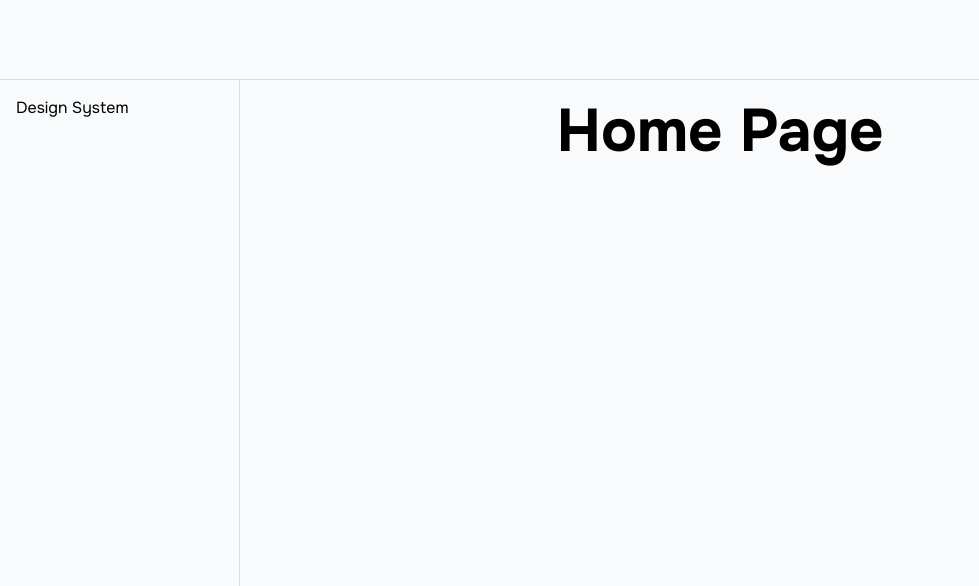
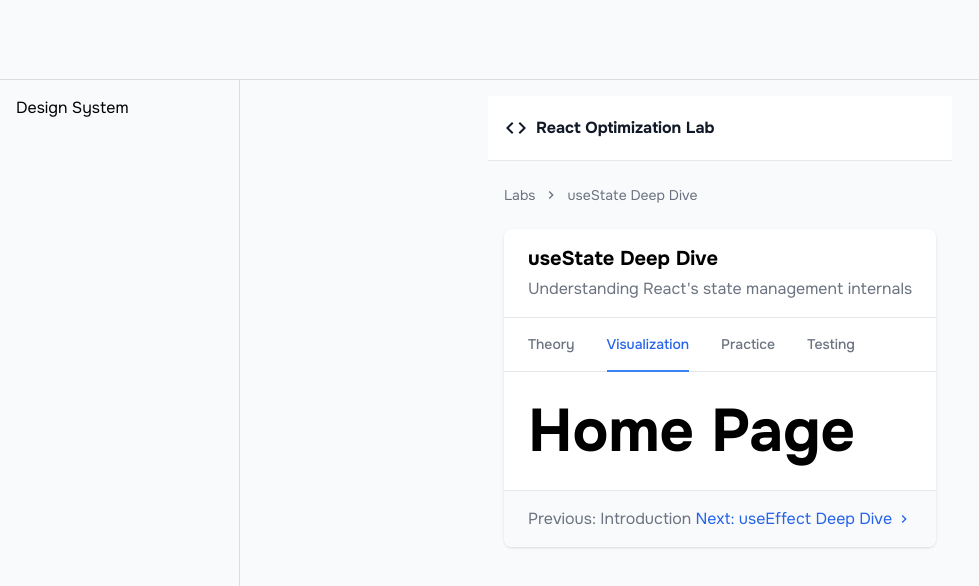
Before and after one commit to androbro/optimizeReact, a React (Vite) app in the folder optimize-react/: page / in a window 1280 px wide. Shown: the top 586 px of the page, without its empty margins (0-979 px from the left). Built offline with nearby package versions, Linux system fonts and the light colour scheme.

Commit message:
feat: added homepage and layout

```diff
--- a/optimize-react/src/output.css
+++ b/optimize-react/src/output.css
@@ -1,6 +1,4 @@
-*,
-::before,
-::after {
+*, ::before, ::after {
   --tw-border-spacing-x: 0;
   --tw-border-spacing-y: 0;
   --tw-translate-x: 0;
@@ -52,7 +50,6 @@
   --tw-contain-layout:  ;
   --tw-contain-paint:  ;
   --tw-contain-style:
-;
 }
 
 ::backdrop {
@@ -107,124 +104,315 @@
   --tw-contain-layout:  ;
   --tw-contain-paint:  ;
   --tw-contain-style:
-;
 }
 
 .container {
-    width: 100%;
+  width: 100%
 }
 
 @media (min-width: 640px) {
   .container {
-        max-width: 640px;
+    max-width: 640px
   }
 }
 
 @media (min-width: 768px) {
   .container {
-        max-width: 768px;
+    max-width: 768px
   }
 }
 
 @media (min-width: 1024px) {
   .container {
-        max-width: 1024px;
+    max-width: 1024px
   }
 }
 
 @media (min-width: 1280px) {
   .container {
-        max-width: 1280px;
+    max-width: 1280px
   }
 }
 
 @media (min-width: 1536px) {
   .container {
-        max-width: 1536px;
+    max-width: 1536px
   }
 }
 
+#root .mx-2 {
+  margin-left: 0.5rem;
+  margin-right: 0.5rem
+}
+
+#root .mx-auto {
+  margin-left: auto;
+  margin-right: auto
+}
+
 #root .mt-4 {
-    margin-top: 1rem;
+  margin-top: 1rem
 }
 
 #root .mt-8 {
-    margin-top: 2rem;
+  margin-top: 2rem
+}
+
+#root .-mb-px {
+  margin-bottom: -1px
+}
+
+#root .mb-6 {
+  margin-bottom: 1.5rem
+}
+
+#root .ml-1 {
+  margin-left: 0.25rem
+}
+
+#root .mr-2 {
+  margin-right: 0.5rem
+}
+
+#root .mr-8 {
+  margin-right: 2rem
+}
+
+#root .mt-1 {
+  margin-top: 0.25rem
 }
 
 #root .flex {
-    display: flex;
+  display: flex
 }
 
 #root .h-screen {
-    height: 100vh;
+  height: 100vh
+}
+
+#root .h-16 {
+  height: 4rem
+}
+
+#root .h-4 {
+  height: 1rem
+}
+
+#root .h-5 {
+  height: 1.25rem
+}
+
+#root .h-6 {
+  height: 1.5rem
+}
+
+#root .min-h-screen {
+  min-height: 100vh
+}
+
+#root .w-4 {
+  width: 1rem
+}
+
+#root .w-5 {
+  width: 1.25rem
+}
+
+#root .w-6 {
+  width: 1.5rem
+}
+
+#root .max-w-7xl {
+  max-width: 80rem
+}
+
+#root .items-center {
+  align-items: center
+}
+
+#root .justify-between {
+  justify-content: space-between
 }
 
 #root .gap-4 {
-    gap: 1rem;
+  gap: 1rem
+}
+
+#root :is(.space-x-4 > :not([hidden]) ~ :not([hidden])) {
+  --tw-space-x-reverse: 0;
+  margin-right: calc(1rem * var(--tw-space-x-reverse));
+  margin-left: calc(1rem * calc(1 - var(--tw-space-x-reverse)))
 }
 
 #root .rounded {
-    border-radius: 0.25rem;
+  border-radius: 0.25rem
+}
+
+#root .rounded-lg {
+  border-radius: 0.5rem
+}
+
+#root .rounded-b-lg {
+  border-bottom-right-radius: 0.5rem;
+  border-bottom-left-radius: 0.5rem
 }
 
 #root .border {
-    border-width: 1px;
+  border-width: 1px
+}
+
+#root .border-b {
+  border-bottom-width: 1px
+}
+
+#root .border-b-2 {
+  border-bottom-width: 2px
+}
+
+#root .border-t {
+  border-top-width: 1px
+}
+
+#root .border-blue-500 {
+  --tw-border-opacity: 1;
+  border-color: rgb(59 130 246 / var(--tw-border-opacity, 1))
+}
+
+#root .border-transparent {
+  border-color: transparent
 }
 
 #root .bg-primary-main {
   --tw-bg-opacity: 1;
-    background-color: rgb(100 10 255 / var(--tw-bg-opacity, 1));
+  background-color: rgb(100 10 255 / var(--tw-bg-opacity, 1))
 }
 
 #root .bg-secondary-main {
   --tw-bg-opacity: 1;
-    background-color: rgb(250 255 127 / var(--tw-bg-opacity, 1));
+  background-color: rgb(250 255 127 / var(--tw-bg-opacity, 1))
+}
+
+#root .bg-gray-50 {
+  --tw-bg-opacity: 1;
+  background-color: rgb(249 250 251 / var(--tw-bg-opacity, 1))
+}
+
+#root .bg-white {
+  --tw-bg-opacity: 1;
+  background-color: rgb(255 255 255 / var(--tw-bg-opacity, 1))
 }
 
 #root .p-4 {
-    padding: 1rem;
+  padding: 1rem
 }
 
 #root .p-8 {
-    padding: 2rem;
+  padding: 2rem
+}
+
+#root .p-6 {
+  padding: 1.5rem
+}
+
+#root .px-4 {
+  padding-left: 1rem;
+  padding-right: 1rem
+}
+
+#root .px-6 {
+  padding-left: 1.5rem;
+  padding-right: 1.5rem
+}
+
+#root .py-4 {
+  padding-top: 1rem;
+  padding-bottom: 1rem
+}
+
+#root .py-6 {
+  padding-top: 1.5rem;
+  padding-bottom: 1.5rem
 }
 
 #root .text-2xl {
   font-size: 1.5rem;
-    line-height: 2rem;
+  line-height: 2rem
 }
 
 #root .text-3xl {
   font-size: 1.875rem;
-    line-height: 2.25rem;
+  line-height: 2.25rem
 }
 
 #root .text-4xl {
   font-size: 2.25rem;
-    line-height: 2.5rem;
+  line-height: 2.5rem
 }
 
 #root .text-base {
   font-size: 1rem;
-    line-height: 1.5rem;
+  line-height: 1.5rem
 }
 
 #root .text-sm {
   font-size: 0.875rem;
-    line-height: 1.25rem;
+  line-height: 1.25rem
 }
 
 #root .text-xl {
   font-size: 1.25rem;
-    line-height: 1.75rem;
+  line-height: 1.75rem
+}
+
+#root .font-medium {
+  font-weight: 500
+}
+
+#root .font-semibold {
+  font-weight: 600
 }
 
 #root .text-white {
   --tw-text-opacity: 1;
-    color: rgb(255 255 255 / var(--tw-text-opacity, 1));
+  color: rgb(255 255 255 / var(--tw-text-opacity, 1))
+}
+
+#root .text-blue-600 {
+  --tw-text-opacity: 1;
+  color: rgb(37 99 235 / var(--tw-text-opacity, 1))
+}
+
+#root .text-gray-500 {
+  --tw-text-opacity: 1;
+  color: rgb(107 114 128 / var(--tw-text-opacity, 1))
+}
+
+#root .text-gray-700 {
+  --tw-text-opacity: 1;
+  color: rgb(55 65 81 / var(--tw-text-opacity, 1))
+}
+
+#root .text-gray-900 {
+  --tw-text-opacity: 1;
+  color: rgb(17 24 39 / var(--tw-text-opacity, 1))
 }
 
 #root .underline {
-    text-decoration-line: underline;
+  text-decoration-line: underline
 }
+
+#root .shadow {
+  --tw-shadow: 0 1px 3px 0 rgb(0 0 0 / 0.1), 0 1px 2px -1px rgb(0 0 0 / 0.1);
+  --tw-shadow-colored: 0 1px 3px 0 var(--tw-shadow-color), 0 1px 2px -1px var(--tw-shadow-color);
+  box-shadow: var(--tw-ring-offset-shadow, 0 0 #0000), var(--tw-ring-shadow, 0 0 #0000), var(--tw-shadow)
+}
+
+#root .hover\:text-blue-700:hover {
+  --tw-text-opacity: 1;
+  color: rgb(29 78 216 / var(--tw-text-opacity, 1))
+}
+
+#root .hover\:text-gray-700:hover {
+  --tw-text-opacity: 1;
+  color: rgb(55 65 81 / var(--tw-text-opacity, 1))
+}
--- a/optimize-react/src/pages/HomePage.tsx
+++ b/optimize-react/src/pages/HomePage.tsx
@@ -1,14 +1,17 @@
-import PageLayout from '../components/PageLayout'
+import OuterPageLayout from '../components/PageLayout'
 import { Button, Typography } from '@mui/material'
+import InnerPageLayout from '../pages/components/PageLayout'
 
 interface HomePageProps {}
 
 export default function HomePage({}: HomePageProps) {
     return (
-        <PageLayout>
-            <div>
-                <Typography variant="h1">Home Page</Typography>
-            </div>
-        </PageLayout>
+        <OuterPageLayout>
+            <InnerPageLayout>
+                <div>
+                    <Typography variant="h1">Home Page</Typography>
+                </div>
+            </InnerPageLayout>
+        </OuterPageLayout>
     )
 }
--- /dev/null
+++ b/optimize-react/src/pages/components/PageLayout.tsx
@@ -0,0 +1,83 @@
+import { ChevronRight, Code } from '@mui/icons-material'
+import { PropsWithChildren, useState } from 'react'
+
+type PageLayoutProps = PropsWithChildren
+
+export default function PageLayout({ children }: PageLayoutProps) {
+    const [currentSection, setCurrentSection] = useState('visualization')
+
+    return (
+        <div className="min-h-screen bg-gray-50">
+            {/* Top Navigation */}
+            <nav className="bg-white border-b">
+                <div className="max-w-7xl mx-auto px-4">
+                    <div className="flex justify-between h-16">
+                        <div className="flex">
+                            <a href="#" className="flex items-center text-gray-900">
+                                <Code className="h-6 w-6 mr-2" />
+                                <span className="font-semibold">React Optimization Lab</span>
+                            </a>
+                        </div>
+                        <div className="flex items-center space-x-4">
+                            <button className="text-gray-500 hover:text-gray-700">{/*<LayoutGrid className="h-5 w-5" />*/}</button>
+                        </div>
+                    </div>
+                </div>
+            </nav>
+
+            <div className="max-w-7xl mx-auto px-4 py-6">
+                {/* Breadcrumb */}
+                <div className="flex items-center text-sm text-gray-500 mb-6">
+                    <span>Labs</span>
+                    <ChevronRight className="h-4 w-4 mx-2" />
+                    <span>useState Deep Dive</span>
+                </div>
+
+                {/* Main Content */}
+                <div className="bg-white rounded-lg shadow">
+                    {/* Lab Header */}
+                    <div className="border-b px-6 py-4">
+                        <h1 className="text-xl font-semibold">useState Deep Dive</h1>
+                        <p className="text-gray-500 mt-1">Understanding React's state management internals</p>
+                    </div>
+
+                    {/* Section Tabs */}
+                    <div className="border-b px-6">
+                        <nav className="flex -mb-px">
+                            {['theory', 'visualization', 'practice', 'testing'].map((section) => (
+                                <button
+                                    key={section}
+                                    onClick={() => setCurrentSection(section)}
+                                    className={`mr-8 py-4 border-b-2 font-medium text-sm ${
+                                        currentSection === section
+                                            ? 'border-blue-500 text-blue-600'
+                                            : 'border-transparent text-gray-500 hover:text-gray-700'
+                                    }`}
+                                >
+                                    {section.charAt(0).toUpperCase() + section.slice(1)}
+                                </button>
+                            ))}
+                        </nav>
+                    </div>
+
+                    {/* Content Area */}
+                    <div className="p-6">
+                        {/* Lab Content (Your existing component goes here) */}
+                        {children}
+                    </div>
+
+                    {/* Navigation Footer */}
+                    <div className="border-t px-6 py-4 bg-gray-50 rounded-b-lg">
+                        <div className="flex justify-between items-center">
+                            <button className="text-gray-500 hover:text-gray-700">Previous: Introduction</button>
+                            <button className="flex items-center text-blue-600 hover:text-blue-700">
+                                Next: useEffect Deep Dive
+                                <ChevronRight className="h-4 w-4 ml-1" />
+                            </button>
+                        </div>
+                    </div>
+                </div>
+            </div>
+        </div>
+    )
+}
```
Lines whose indentation alone changed are shown as unchanged.
